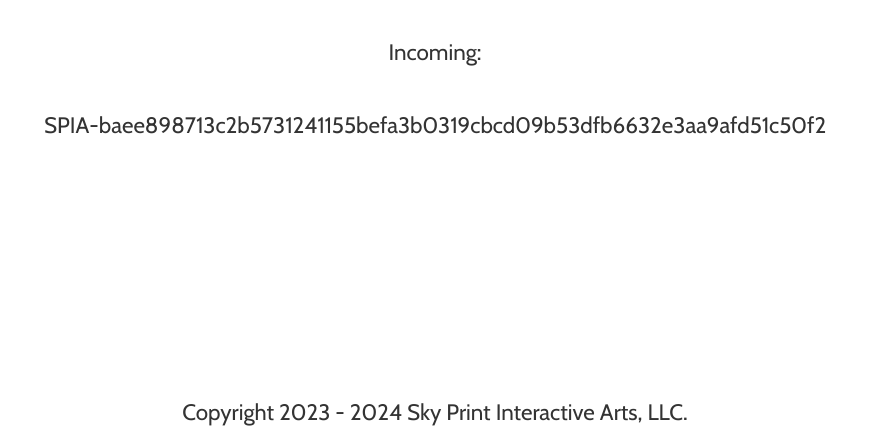
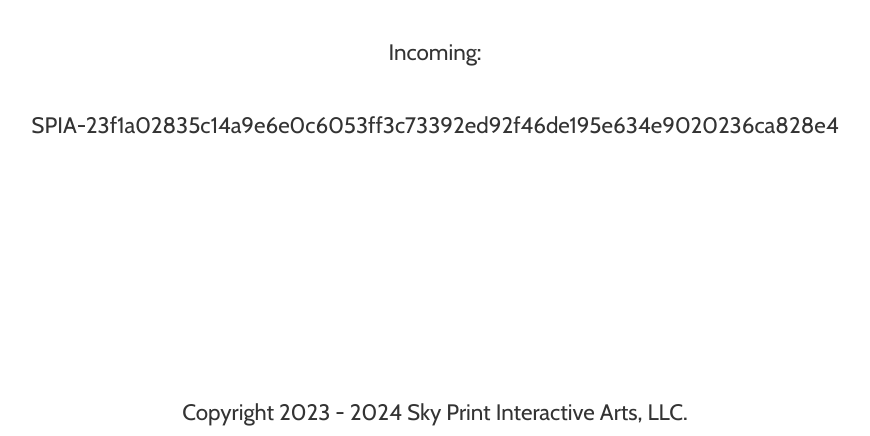
Before and after one commit to skyprintco/skyprintco.github.io, a plain HTML site: page index.html in a window 1280 px wide. Shown: the part 364-800 px from the top of the page, without its empty margins (205-1075 px from the left). Drawn offline with nearby package versions, Linux system fonts and the light colour scheme.

Commit message:
Update index.html

```diff
--- a/index.html
+++ b/index.html
@@ -65,7 +65,7 @@
 <body>
     <h1>sky print</h1>
     <p>Incoming:</p>
-    <p>SPIA-baee898713c2b5731241155befa3b0319cbcd09b53dfb6632e3aa9afd51c50f2</p>
+    <p>SPIA-23f1a02835c14a9e6e0c6053ff3c73392ed92f46de195e634e9020236ca828e4 </p>
     <footer>Copyright 2023 - 2024 Sky Print Interactive Arts, LLC. </footer>
 </body>
 </html>
```
